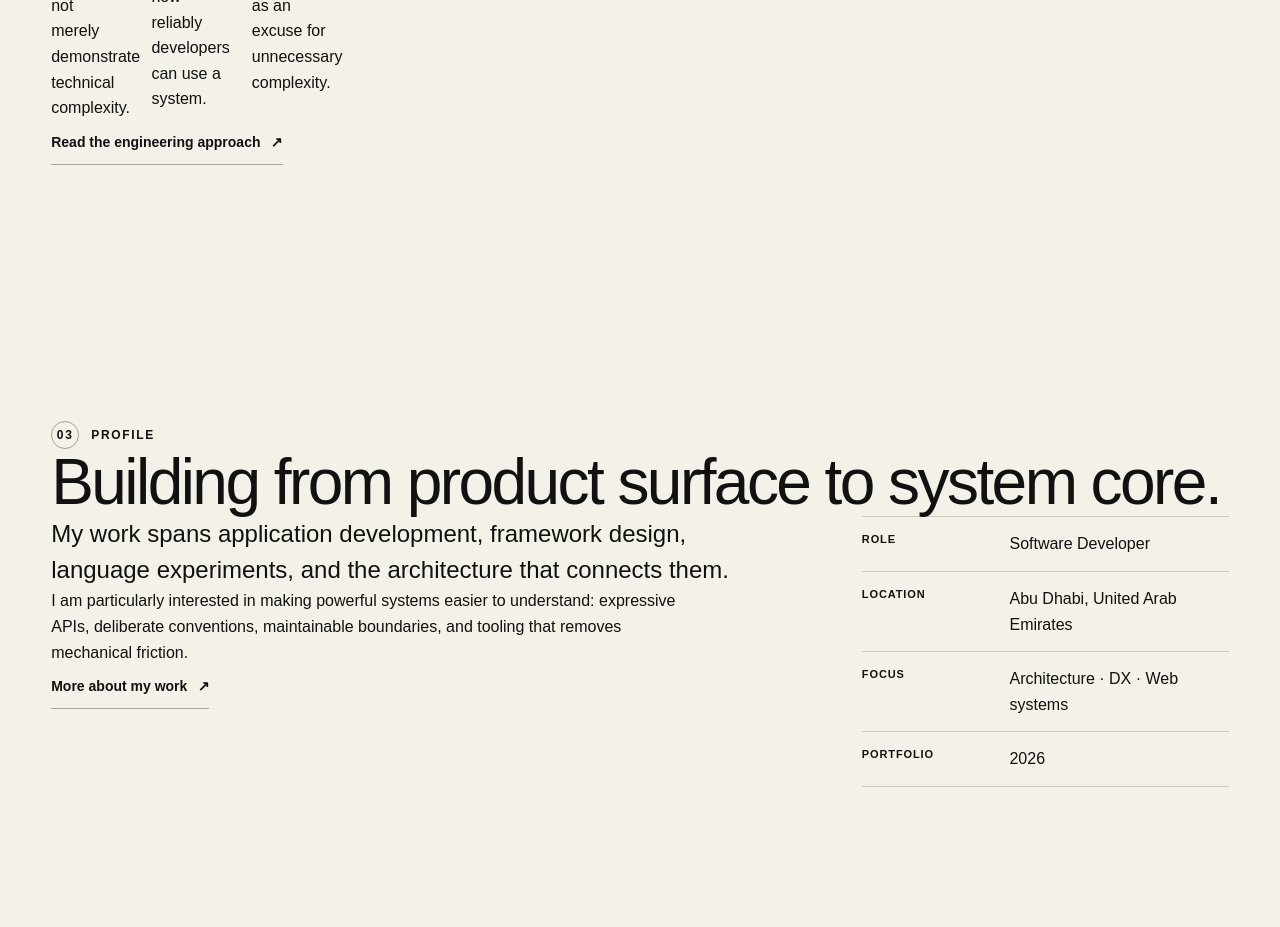
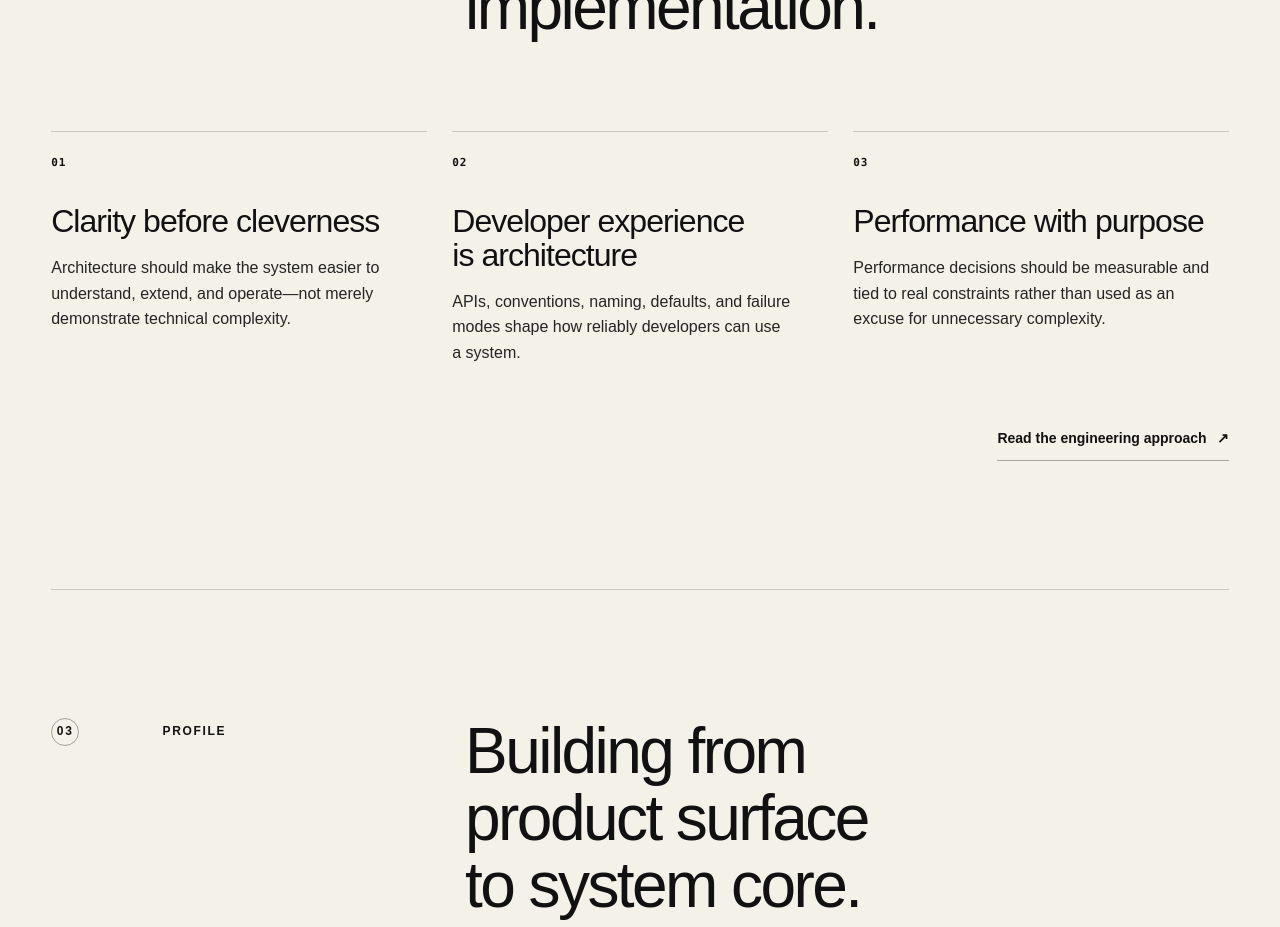
Before and after one commit to justinangeloperez327/portfolio-2026, a Next.js app: page / in a window 1280 px wide. Shown: the part 2580-3507 px from the top of the page. Built offline with nearby package versions, Linux system fonts and the light colour scheme.

Commit message:
feat: style homepage editorial sections

```diff
--- a/src/app/globals.css
+++ b/src/app/globals.css
@@ -765,3 +765,137 @@ p {
     flex-direction: column;
   }
 }
+
+
+/* Homepage content */
+.home-section {
+  border-top: var(--border-hairline);
+}
+
+.home-section__heading {
+  display: grid;
+  gap: clamp(2rem, 5vw, 5rem);
+  margin-bottom: clamp(3rem, 7vw, 6rem);
+}
+
+.home-section__heading .heading {
+  max-width: 12ch;
+  margin-bottom: 0;
+}
+
+.home-section__action {
+  display: flex;
+  justify-content: flex-end;
+  margin-top: clamp(2rem, 4vw, 4rem);
+}
+
+.home-projects {
+  display: grid;
+}
+
+.principle {
+  grid-column: span 4;
+  padding-top: 1rem;
+  border-top: var(--border-hairline);
+}
+
+.principle h3 {
+  margin-block: 2rem 1rem;
+  font-size: clamp(1.375rem, 2.5vw, 2rem);
+  font-weight: 500;
+  letter-spacing: -0.03em;
+}
+
+.principle p {
+  margin-bottom: 0;
+  color: var(--color-ink-deep);
+}
+
+.home-profile__copy {
+  display: grid;
+  gap: 1.5rem;
+  align-items: start;
+}
+
+.home-profile__copy p {
+  margin-bottom: 0;
+}
+
+.home-profile__copy .link-arrow {
+  justify-self: start;
+  margin-top: 0.5rem;
+}
+
+.home-contact {
+  padding-bottom: 0;
+  border-top: 0;
+}
+
+.home-contact .ink-rule {
+  margin-bottom: clamp(3rem, 7vw, 6rem);
+}
+
+.home-contact__heading {
+  grid-column: 1 / -1;
+  display: grid;
+  gap: 2rem;
+}
+
+.home-contact__heading .heading {
+  max-width: 11ch;
+}
+
+.home-contact__action {
+  grid-column: 1 / -1;
+  display: grid;
+  gap: 1.5rem;
+  align-self: end;
+}
+
+.home-contact__action p {
+  margin: 0;
+  color: var(--color-ink-deep);
+}
+
+.home-contact__action .link-arrow {
+  justify-self: start;
+}
+
+@media (min-width: 64rem) {
+  .home-section__heading {
+    grid-template-columns: repeat(12, minmax(0, 1fr));
+  }
+
+  .home-section__heading .section-marker {
+    grid-column: 1 / 4;
+    align-self: start;
+  }
+
+  .home-section__heading .heading {
+    grid-column: 5 / 12;
+  }
+
+  .home-contact__heading {
+    grid-column: 1 / 8;
+  }
+
+  .home-contact__action {
+    grid-column: 9 / 13;
+  }
+}
+
+@media (max-width: 63.99rem) {
+  .principle {
+    grid-column: span 8;
+  }
+}
+
+@media (max-width: 47.99rem) {
+  .principle {
+    grid-column: 1 / -1;
+  }
+
+  .home-section__action {
+    justify-content: flex-start;
+  }
+}
```
